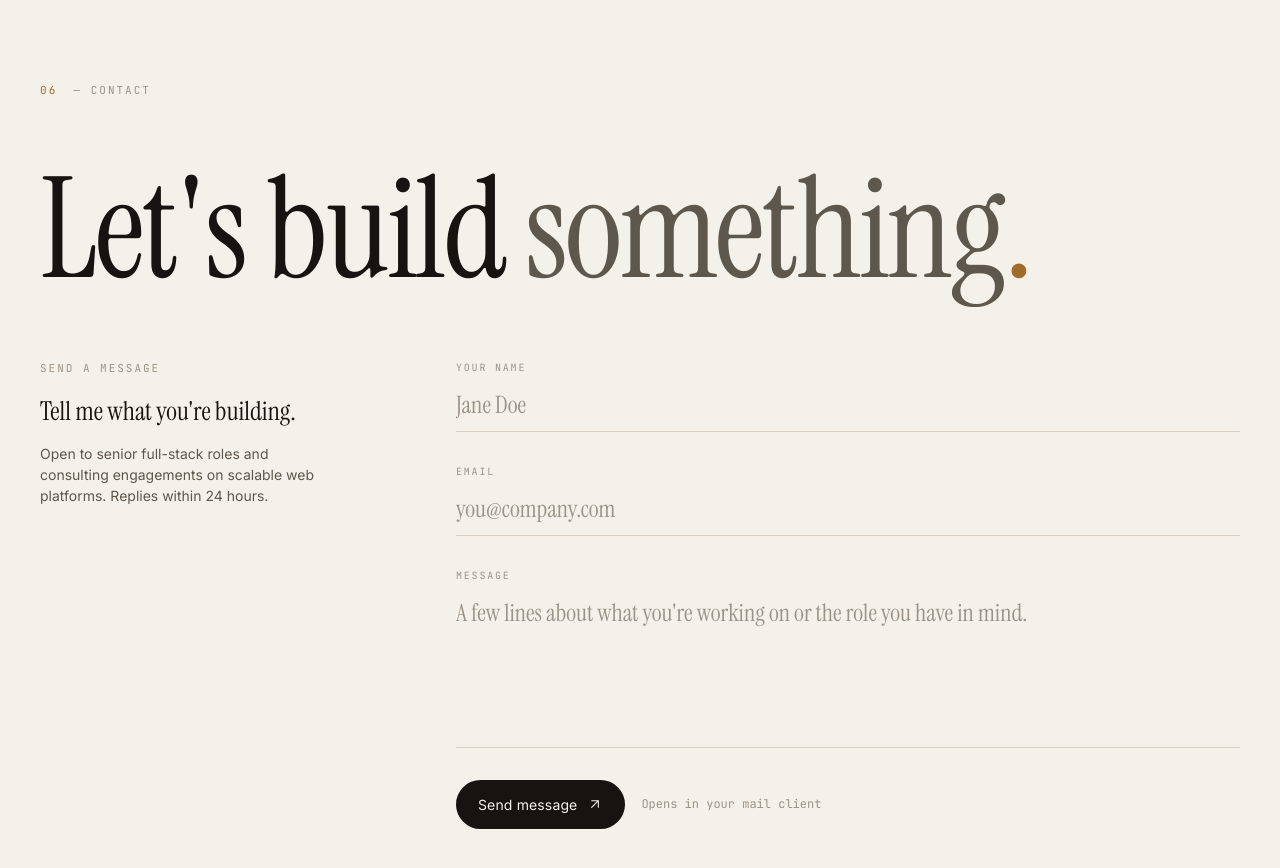
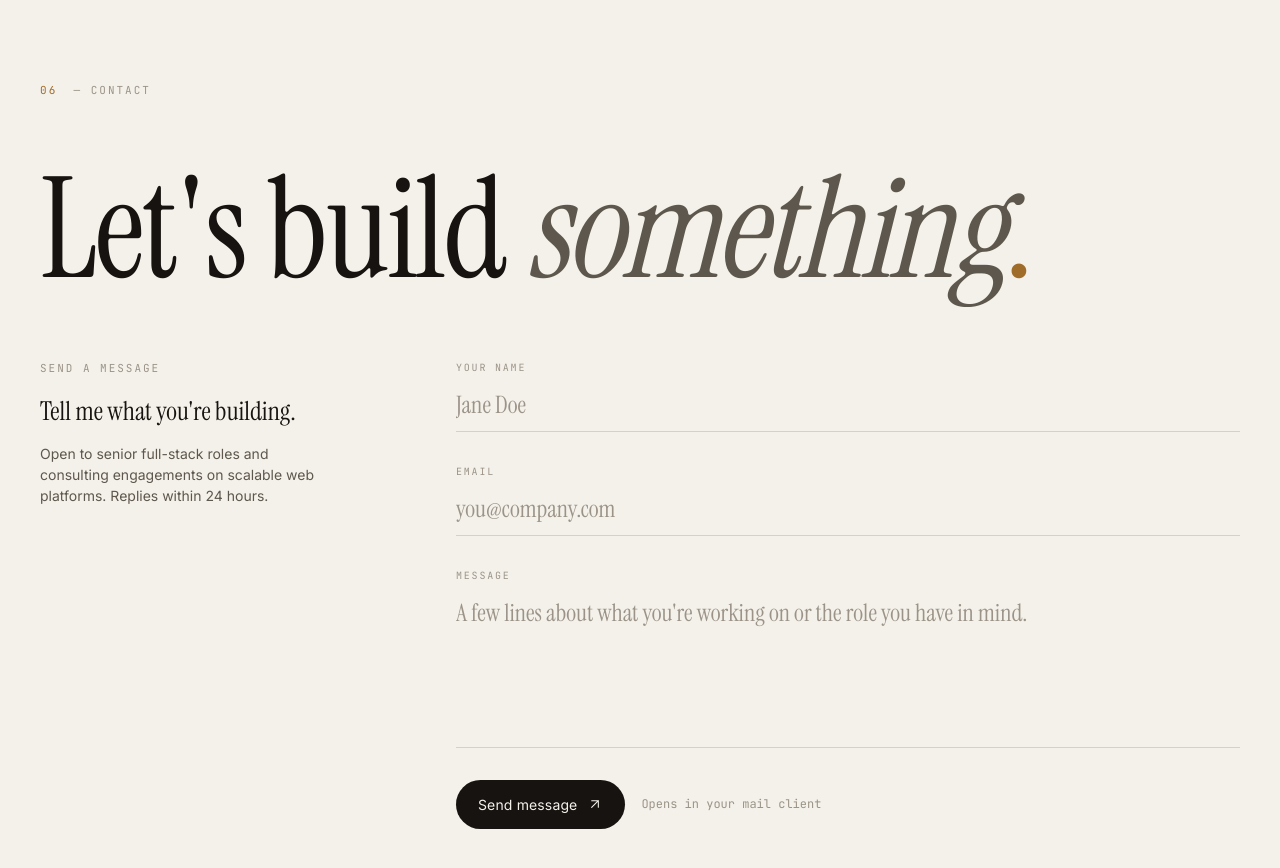
Before and after one commit to PaulaMagdi0/Portfolio-26, a Next.js app: page /en in a window 1280 px wide. Shown: the part 7060-7928 px from the top of the page. Built offline with nearby package versions, Linux system fonts and the light colour scheme; no server answers.

Commit message:
fix(contact): italic 'something' + tighten word gap
Co-Authored-By: Claude Opus 4.7 (1M context) <noreply@anthropic.com>

```diff
--- a/features/home/components/Contact.tsx
+++ b/features/home/components/Contact.tsx
@@ -43,8 +43,9 @@ export async function Contact() {
             duration={1.0}
             className="text-ink mt-8 mb-12 font-serif text-[14vw] leading-[0.95] tracking-[-0.02em] sm:text-[12vw] md:mb-16 md:text-[9.5vw] lg:text-[120px] xl:text-[140px] 2xl:text-[160px]"
           >
-            {sec('heading1')}{' '}
-            <em className="text-inkdim font-light not-italic">{sec('heading2')}</em>
+            {sec('heading1')}
+            {' '}
+            <em className="text-inkdim font-light italic">{sec('heading2')}</em>
             <span className="text-amber">.</span>
           </SplitReveal>
         </Reveal>
```
